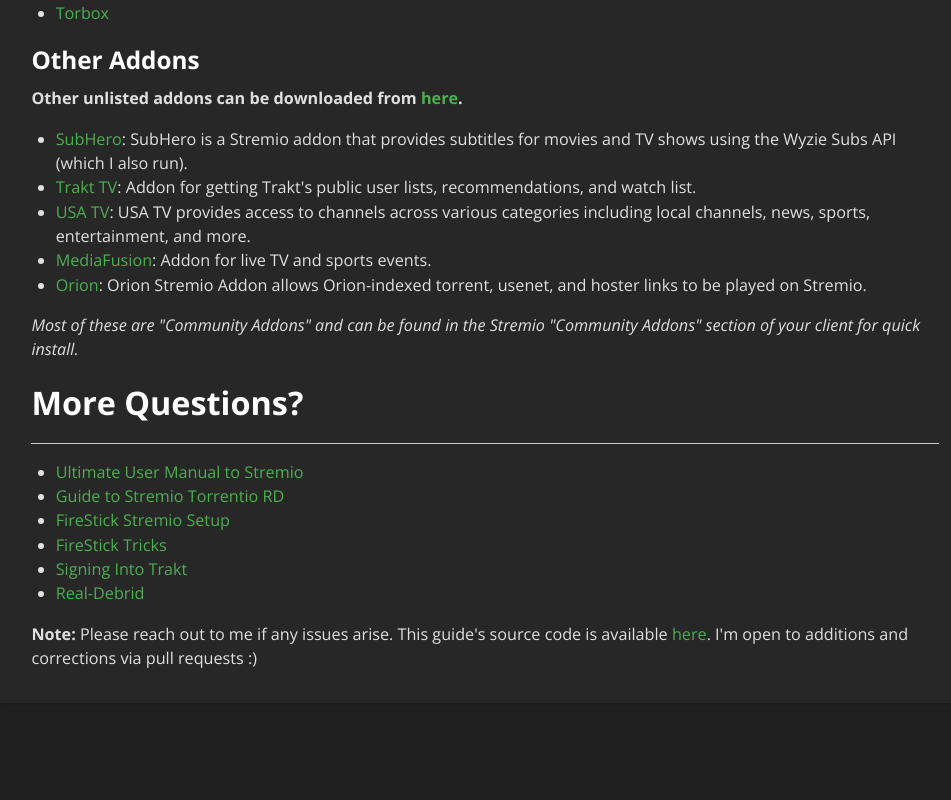
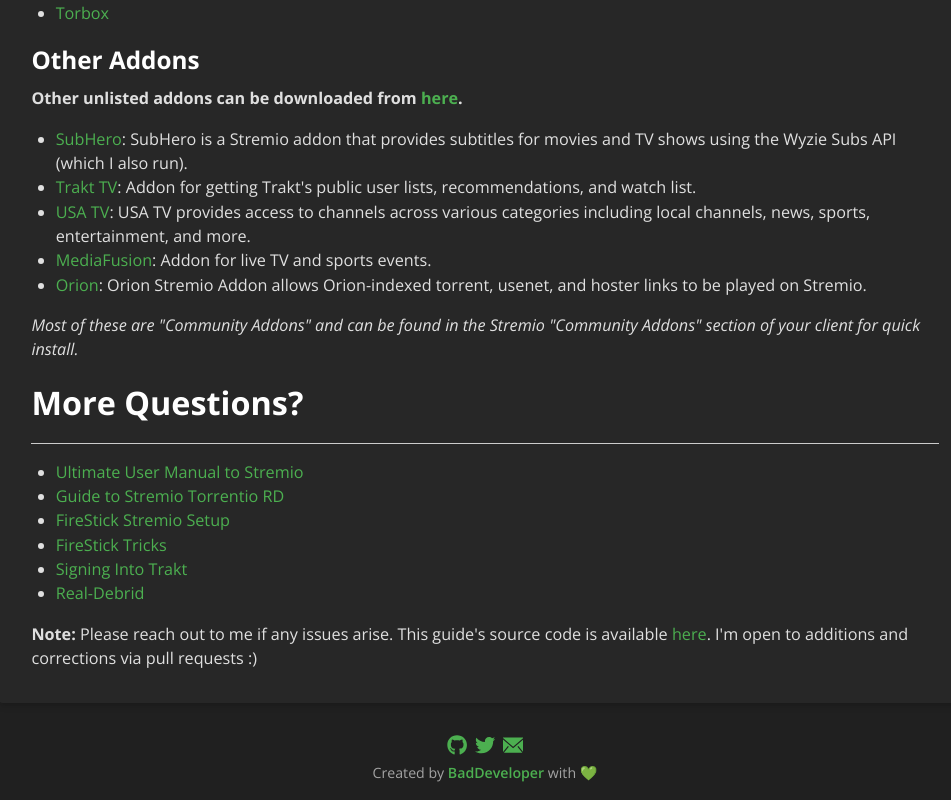
Before and after one commit to itzCozi/stremio-guide, a SvelteKit app: page / in a window 1280 px wide. Shown: the part 3198-3998 px from the top of the page, without its empty margins (155-1106 px from the left). Before the commit the page ends 3917 px from the top, so only its background shows below. Built offline with nearby package versions, Linux system fonts and the light colour scheme.

Commit message:
stamp my name at the bottom

```diff
--- a/src/routes/+page.svelte
+++ b/src/routes/+page.svelte
@@ -537,4 +537,67 @@
       >. I'm open to additions and corrections via pull requests :)
     </p>
   </div>
+  <footer class="mt-8 text-center text-type-dimmed text-sm">
+    <p class="flex justify-center items-center space-x-2">
+      <!-- svelte-ignore a11y_consider_explicit_label -->
+      <a
+        href="https://github.com/itzcozi/wyzie-subs"
+        target="_blank"
+        rel="noopener noreferrer"
+        class="hover:scale-105 text-dark transition duration-200"
+        alt="Github link"
+        title="Github">
+        <svg
+          xmlns="http://www.w3.org/2000/svg"
+          viewBox="0 0 496 512"
+          class="w-5 h-5 fill-current"
+          alt="Github SVG">
+          <path
+            d="M165.9 397.4c0 2-2.3 3.6-5.2 3.6-3.3 .3-5.6-1.3-5.6-3.6 0-2 2.3-3.6 5.2-3.6 3-.3 5.6 1.3 5.6 3.6zm-31.1-4.5c-.7 2 1.3 4.3 4.3 4.9 2.6 1 5.6 0 6.2-2s-1.3-4.3-4.3-5.2c-2.6-.7-5.5 .3-6.2 2.3zm44.2-1.7c-2.9 .7-4.9 2.6-4.6 4.9 .3 2 2.9 3.3 5.9 2.6 2.9-.7 4.9-2.6 4.6-4.6-.3-1.9-3-3.2-5.9-2.9zM244.8 8C106.1 8 0 113.3 0 252c0 110.9 69.8 205.8 169.5 239.2 12.8 2.3 17.3-5.6 17.3-12.1 0-6.2-.3-40.4-.3-61.4 0 0-70 15-84.7-29.8 0 0-11.4-29.1-27.8-36.6 0 0-22.9-15.7 1.6-15.4 0 0 24.9 2 38.6 25.8 21.9 38.6 58.6 27.5 72.9 20.9 2.3-16 8.8-27.1 16-33.7-55.9-6.2-112.3-14.3-112.3-110.5 0-27.5 7.6-41.3 23.6-58.9-2.6-6.5-11.1-33.3 2.6-67.9 20.9-6.5 69 27 69 27 20-5.6 41.5-8.5 62.8-8.5s42.8 2.9 62.8 8.5c0 0 48.1-33.6 69-27 13.7 34.7 5.2 61.4 2.6 67.9 16 17.7 25.8 31.5 25.8 58.9 0 96.5-58.9 104.2-114.8 110.5 9.2 7.9 17 22.9 17 46.4 0 33.7-.3 75.4-.3 83.6 0 6.5 4.6 14.4 17.3 12.1C428.2 457.8 496 362.9 496 252 496 113.3 383.5 8 244.8 8zM97.2 352.9c-1.3 1-1 3.3 .7 5.2 1.6 1.6 3.9 2.3 5.2 1 1.3-1 1-3.3-.7-5.2-1.6-1.6-3.9-2.3-5.2-1zm-10.8-8.1c-.7 1.3 .3 2.9 2.3 3.9 1.6 1 3.6 .7 4.3-.7 .7-1.3-.3-2.9-2.3-3.9-2-.6-3.6-.3-4.3 .7zm32.4 35.6c-1.6 1.3-1 4.3 1.3 6.2 2.3 2.3 5.2 2.6 6.5 1 1.3-1.3 .7-4.3-1.3-6.2-2.2-2.3-5.2-2.6-6.5-1zm-11.4-14.7c-1.6 1-1.6 3.6 0 5.9 1.6 2.3 4.3 3.3 5.6 2.3 1.6-1.3 1.6-3.9 0-6.2-1.4-2.3-4-3.3-5.6-2z"
+          ></path>
+        </svg>
+      </a>
+      <!-- svelte-ignore a11y_consider_explicit_label -->
+      <a
+        href="https://x.com/sudoflix"
+        class="hover:scale-105 text-dark transition duration-200"
+        alt="Twitter link"
+        title="Twitter">
+        <svg
+          xmlns="http://www.w3.org/2000/svg"
+          viewBox="0 0 512 512"
+          class="w-5 h-5 fill-current"
+          alt="Twitter SVG">
+          <path
+            d="M459.4 151.7c.3 4.5 .3 9.1 .3 13.6 0 138.7-105.6 298.6-298.6 298.6-59.5 0-114.7-17.2-161.1-47.1 8.4 1 16.6 1.3 25.3 1.3 49.1 0 94.2-16.6 130.3-44.8-46.1-1-84.8-31.2-98.1-72.8 6.5 1 13 1.6 19.8 1.6 9.4 0 18.8-1.3 27.6-3.6-48.1-9.7-84.1-52-84.1-103v-1.3c14 7.8 30.2 12.7 47.4 13.3-28.3-18.8-46.8-51-46.8-87.4 0-19.5 5.2-37.4 14.3-53 51.7 63.7 129.3 105.3 216.4 109.8-1.6-7.8-2.6-15.9-2.6-24 0-57.8 46.8-104.9 104.9-104.9 30.2 0 57.5 12.7 76.7 33.1 23.7-4.5 46.5-13.3 66.6-25.3-7.8 24.4-24.4 44.8-46.1 57.8 21.1-2.3 41.6-8.1 60.4-16.2-14.3 20.8-32.2 39.3-52.6 54.3z"
+          ></path>
+        </svg>
+      </a>
+      <!-- svelte-ignore a11y_consider_explicit_label -->
+      <a
+        href="mailto:dev@wyzie.ru"
+        class="hover:scale-105 text-dark transition duration-200"
+        alt="Email link"
+        title="Email">
+        <svg
+          xmlns="http://www.w3.org/2000/svg"
+          viewBox="0 0 1920 1920"
+          class="w-5 h-5 fill-current"
+          alt="Email SVG">
+          <path
+            d="M1920 428.266v1189.54l-464.16-580.146-88.203 70.585 468.679 585.904H83.684l468.679-585.904-88.202-70.585L0 1617.805V428.265l959.944 832.441L1920 428.266ZM1919.932 226v52.627l-959.943 832.44L.045 278.628V226h1919.887Z"
+            fill-rule="evenodd"></path>
+        </svg>
+      </a>
+    </p>
+    <p class="mt-2 text-dark">
+      Created by
+      <a
+        href="https://github.com/itzcozi"
+        class="font-semibold transition duration-100 underline"
+        alt="Developer social link"
+        title="Developer Github link">BadDeveloper</a>
+      with 💚
+    </p>
+  </footer>
 </div>
```
